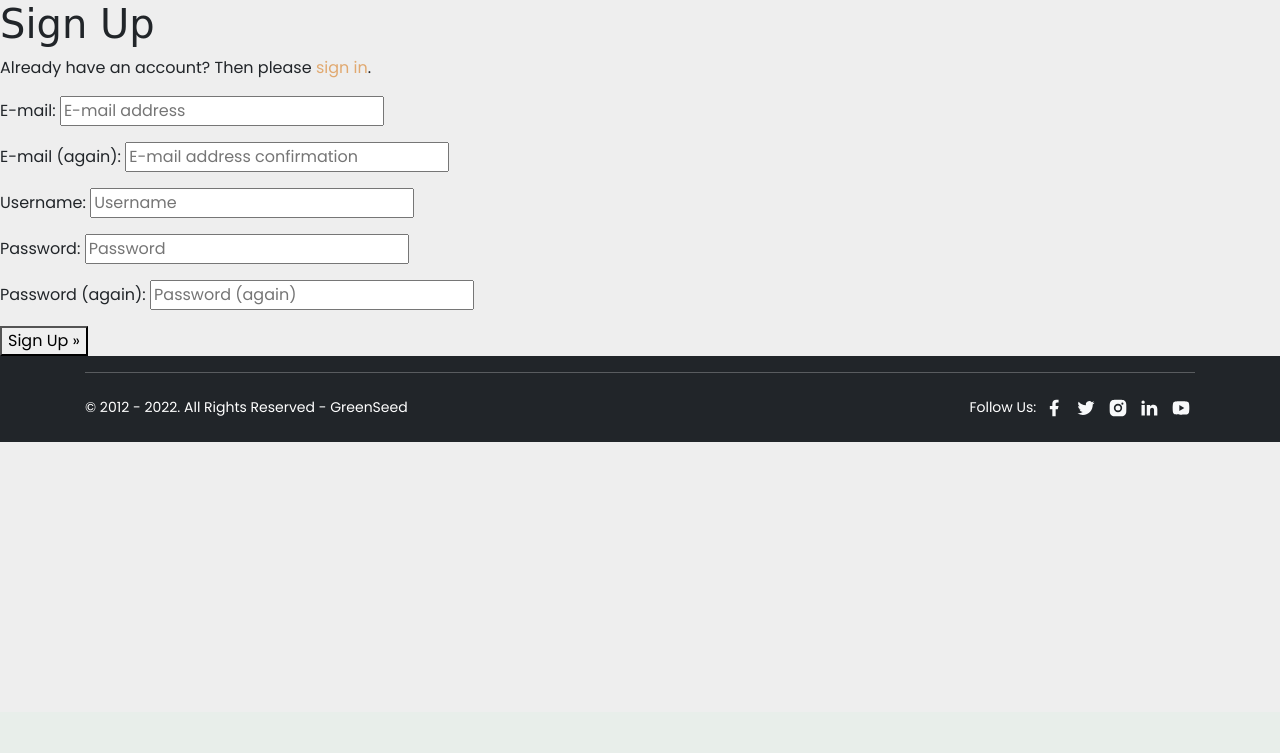
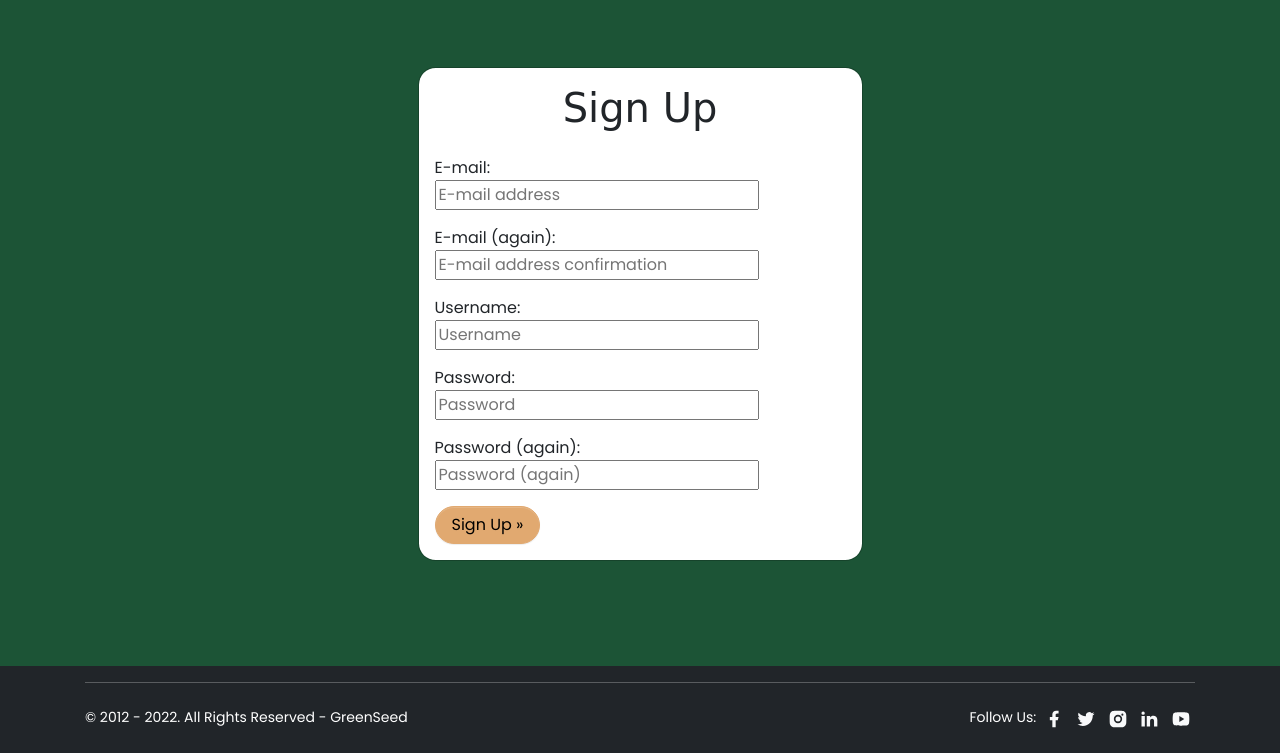
Before and after one commit to Azelliott/GreenSeed, a Django app: page /accounts/signup/ in a window 1280 px wide. Shown: the part 88-841 px from the top of the page. Before the commit the page ends 530 px from the top, so only its background shows below. Run offline with Django 4.2, Linux system fonts and the light colour scheme; some libraries are stand-ins or nearby versions.

Commit message:
Style signup page

```diff
--- a/GreenSeed/settings.py
+++ b/GreenSeed/settings.py
@@ -112,7 +112,7 @@ SITE_ID = 1
 EMAIL_BACKEND = 'django.core.mail.backends.console.EmailBackend'
 ACCOUNT_AUTHENTICATION_METHOD = 'username_email'
 ACCOUNT_EMAIL_REQUIRED = True
-ACCOUNT_EMAIL_VERIFICATION = 'mandatory'
+ACCOUNT_EMAIL_VERIFICATION = 'none'
 ACCOUNT_SIGNUP_EMAIL_ENTER_TWICE = True
 ACCOUNT_USERNAME_MIN_LENGTH = 4
 LOGIN_URL = '/accounts/login/'
--- a/static/css/style.css
+++ b/static/css/style.css
@@ -34,7 +34,7 @@ body {
     align-items: center;
 }
 
-/* Signup form css*/
+/* Login form */
 #main-form {
     padding-top:4.2rem;
 	padding-bottom:4.2rem;
@@ -43,7 +43,7 @@ body {
 }
 
 #login-form input{
-    border-radius: 5%; /* Make the input boxes round */
+    border-radius: 7px; /* Make the input boxes round */
 }
 
 #id_login {
@@ -124,3 +124,30 @@ a{
     color: #ff0000;
     }
     #second{display:none;}
+
+    /* Sign up form */
+
+    #id_email {
+    display: flex;
+    flex-direction: column;
+    }
+
+    #id_email2 {
+    display: flex;
+    flex-direction: column;
+    }
+
+    #id_username {
+    display: flex;
+    flex-direction: column;
+    }
+
+    #id_password1 {
+    display: flex;
+    flex-direction: column;
+    }
+
+    #id_password2 {
+    display: flex;
+    flex-direction: column;
+    }
--- a/templates/allauth/account/signup.html
+++ b/templates/allauth/account/signup.html
@@ -6,17 +6,31 @@
 
 {% block content %}
 
+<main id="main-form" class="bg-secondary">
+   <div class="container">
+      <div class="row">
+         <div class="col-md-5 mx-auto">
+            <div id="first">
+               <div class="myform form ">
+                  <div class="logo mb-3">
+                     <div class="col-md-12 text-center">
                         <h1>{% trans "Sign Up" %}</h1>
-
-<p>{% blocktrans %}Already have an account? Then please <a href="{{ login_url }}">sign in</a>.{% endblocktrans %}</p>
-
+                     </div>
+                  </div>
+                  {% include "includes/messages.html" %}
                   <form class="signup" id="signup_form" method="post" action="{% url 'account_signup' %}">
                      {% csrf_token %}
                      {{ form.as_p }}
                      {% if redirect_field_value %}
                      <input type="hidden" name="{{ redirect_field_name }}" value="{{ redirect_field_value }}" />
                      {% endif %}
-  <button type="submit">{% trans "Sign Up" %} &raquo;</button>
+                     <button class="btn btn-primary" type="submit">{% trans "Sign Up" %} &raquo;</button>
                    </form>
+               </div>
+            </div>
+         </div>
+      </div>
+   </div>
+ </main>
 
 {% endblock %}
```
Also changed, not shown: templates/allauth/account/login.html (+9 -2 lines), db.sqlite3. Lines whose indentation alone changed are shown as unchanged.
